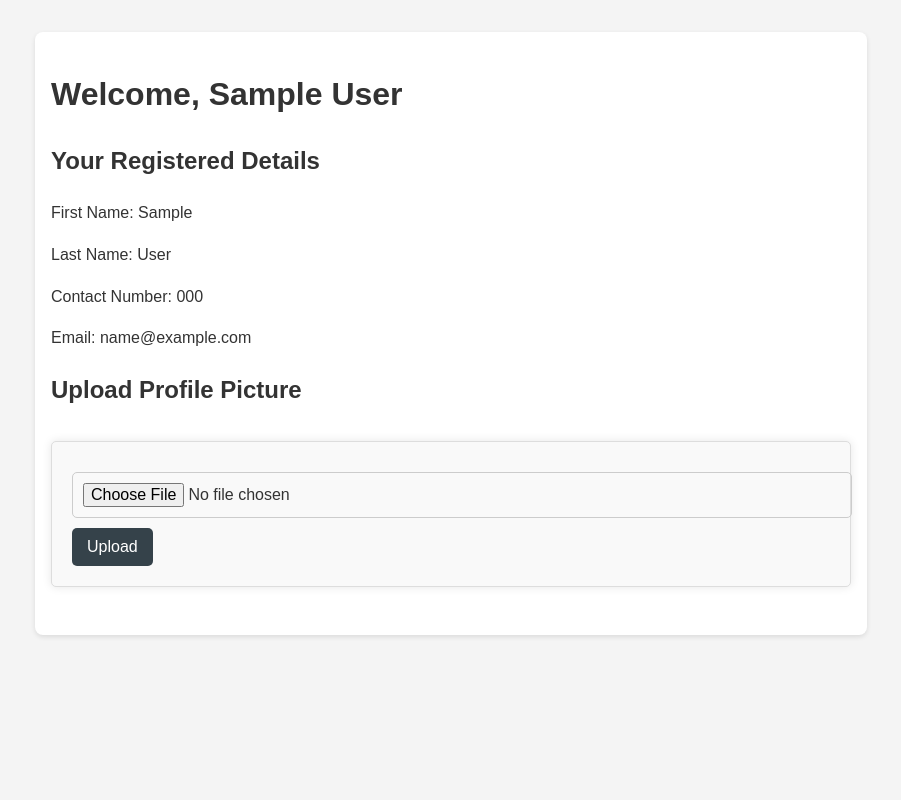
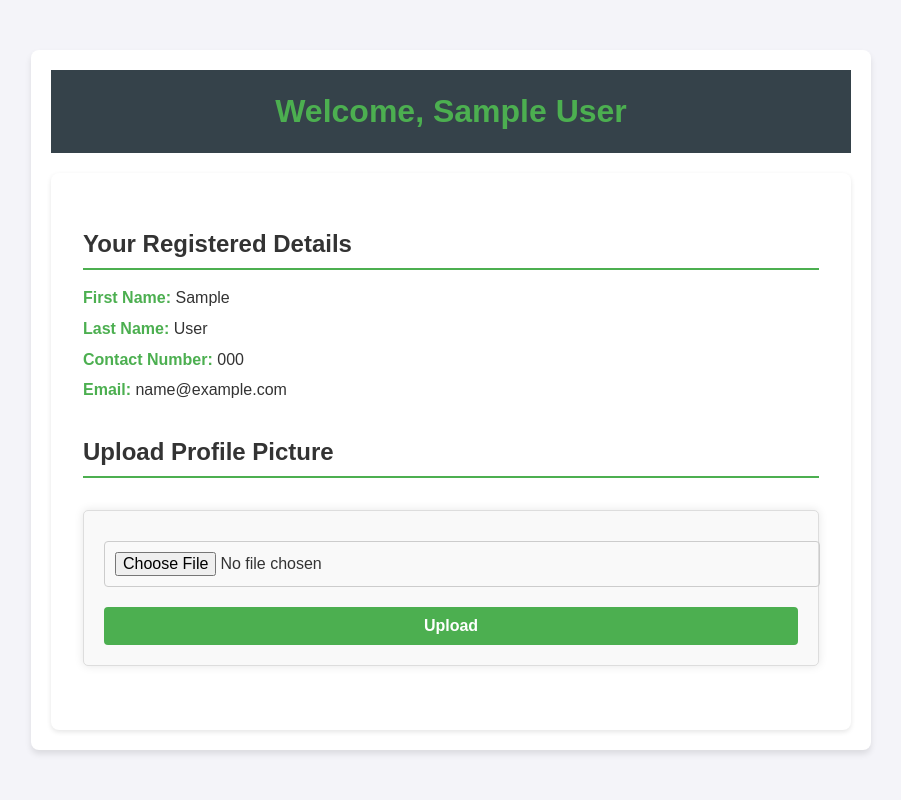
Before and after one commit to abhigtm-cloud/event-management-system, a PHP site: page /home.php in a window 1280 px wide. Shown: the whole page, without its empty margins (189-1090 px from the left). Run offline with PHP 8.4, Linux system fonts and the light colour scheme; the visitor is signed in with stand-in values (Sample User, id 1); tables that the repository leaves empty or names only in its code hold one stand-in row (values such as "Sample post").

Commit message:
improved the connection and ui

```diff
--- a/home.php
+++ b/home.php
@@ -77,18 +77,28 @@ if ($_SERVER['REQUEST_METHOD'] == 'POST' && isset($_FILES['profile_picture'])) {
 </head>
 <body>
     <div class="container">
-        <h1>Welcome, <?php echo htmlspecialchars($user['first_name']) . ' ' . htmlspecialchars($user['last_name']); ?></h1>
-        <h2>Your Registered Details</h2>
-        <p>First Name: <?php echo htmlspecialchars($user['first_name']); ?></p>
-        <p>Last Name: <?php echo htmlspecialchars($user['last_name']); ?></p>
-        <p>Contact Number: <?php echo htmlspecialchars($user['contact_number']); ?></p>
-        <p>Email: <?php echo htmlspecialchars($user['email']); ?></p>
+        <header class="header">
+            <h1>Welcome, <?php echo htmlspecialchars($user['first_name']) . ' ' . htmlspecialchars($user['last_name']); ?></h1>
+        </header>
+        <main>
+            <section class="user-details">
+                <h2>Your Registered Details</h2>
+                <div class="details">
+                    <p><strong>First Name:</strong> <?php echo htmlspecialchars($user['first_name']); ?></p>
+                    <p><strong>Last Name:</strong> <?php echo htmlspecialchars($user['last_name']); ?></p>
+                    <p><strong>Contact Number:</strong> <?php echo htmlspecialchars($user['contact_number']); ?></p>
+                    <p><strong>Email:</strong> <?php echo htmlspecialchars($user['email']); ?></p>
+                </div>
+            </section>
 
-        <h2>Upload Profile Picture</h2>
-        <form action="home.php" method="post" enctype="multipart/form-data">
-            <input type="file" name="profile_picture" required>
-            <input type="submit" value="Upload">
-        </form>
+            <section class="upload-section">
+                <h2>Upload Profile Picture</h2>
+                <form action="home.php" method="post" enctype="multipart/form-data" class="upload-form">
+                    <input type="file" name="profile_picture" required>
+                    <button type="submit" class="btn">Upload</button>
+                </form>
+            </section>
+        </main>
     </div>
 </body>
 </html>
--- a/style.css
+++ b/style.css
@@ -2,7 +2,7 @@ body {
     font-family: Arial, sans-serif;
     margin: 0;
     padding: 0;
-    background-color: #f4f4f4;
+    background-color: #f4f4f9;
     color: #333;
     line-height: 1.6;
 }
@@ -38,20 +38,76 @@ header h1 {
 
 .container {
     max-width: 800px;
-    margin: 2rem auto;
-    padding: 1rem;
+    margin: 50px auto;
+    padding: 20px;
     background: #fff;
     border-radius: 8px;
-    box-shadow: 0 2px 5px rgba(0, 0, 0, 0.1);
+    box-shadow: 0 4px 6px rgba(0, 0, 0, 0.1);
 }
 
-section {
-    margin-bottom: 2rem;
+.header {
+    text-align: center;
+    margin-bottom: 20px;
 }
 
-section h2 {
-    color: #35424a;
-    margin-bottom: 1rem;
+.header h1 {
+    color: #4CAF50;
+    font-size: 2rem;
+}
+
+.user-details {
+    margin-bottom: 30px;
+}
+
+.user-details h2 {
+    font-size: 1.5rem;
+    color: #333;
+    border-bottom: 2px solid #4CAF50;
+    padding-bottom: 5px;
+    margin-bottom: 15px;
+}
+
+.details p {
+    font-size: 1rem;
+    margin: 5px 0;
+}
+
+.details p strong {
+    color: #4CAF50;
+}
+
+.upload-section h2 {
+    font-size: 1.5rem;
+    color: #333;
+    border-bottom: 2px solid #4CAF50;
+    padding-bottom: 5px;
+    margin-bottom: 15px;
+}
+
+.upload-form {
+    display: flex;
+    flex-direction: column;
+    gap: 10px;
+}
+
+.upload-form input[type="file"] {
+    padding: 10px;
+    border: 1px solid #ccc;
+    border-radius: 4px;
+}
+
+.btn {
+    background-color: #4CAF50;
+    color: white;
+    border: none;
+    padding: 10px 15px;
+    border-radius: 4px;
+    cursor: pointer;
+    font-size: 1rem;
+}
+
+.btn:hover {
+    background-color: #45a049;
 }
 
 nav ul {
@@ -154,12 +210,14 @@ form button:hover {
 }
 
 .error {
-    color: red;
+    color: #e74c3c;
+    font-weight: bold;
     margin: 10px 0;
 }
 
 .success {
-    color: green;
+    color: #4CAF50;
+    font-weight: bold;
     margin: 10px 0;
 }
 
```
Also changed, not shown: create_event_management_db.php (+3 -4 lines).
